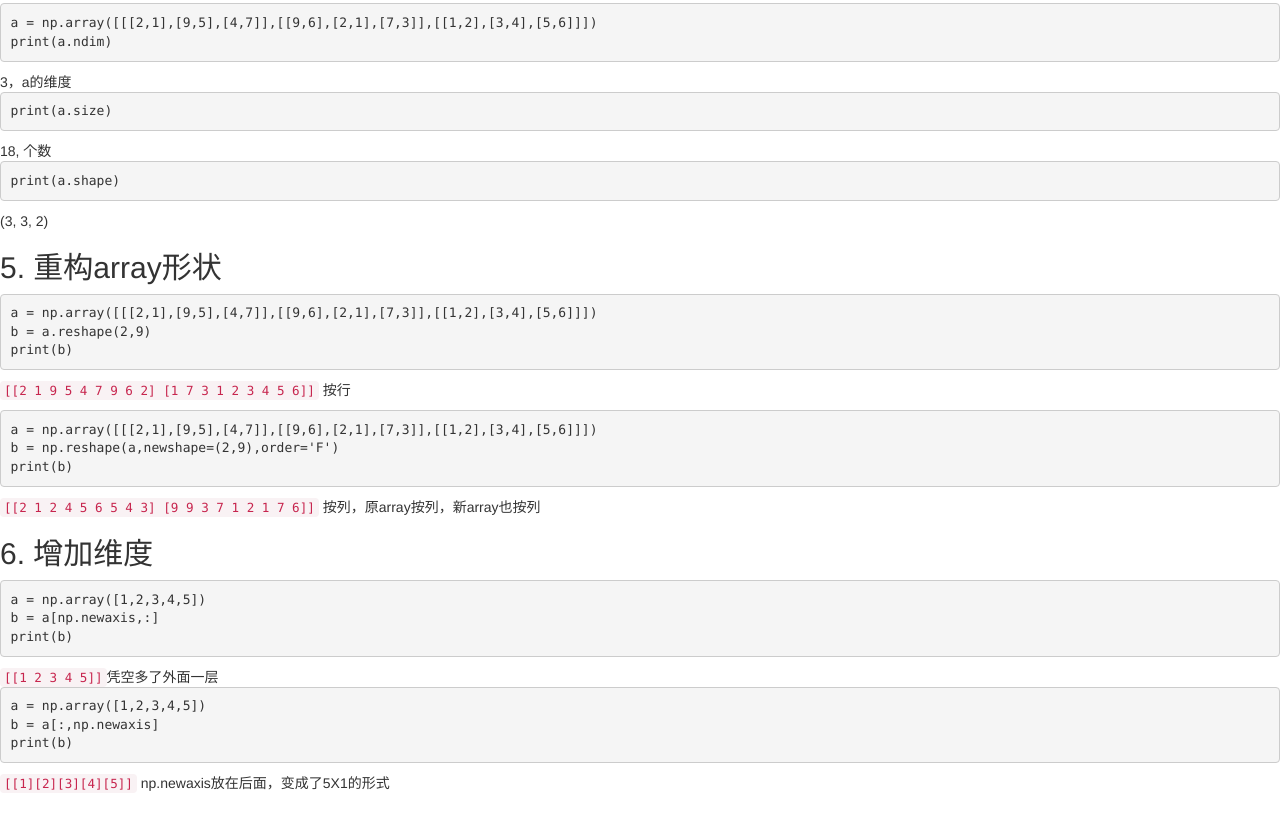
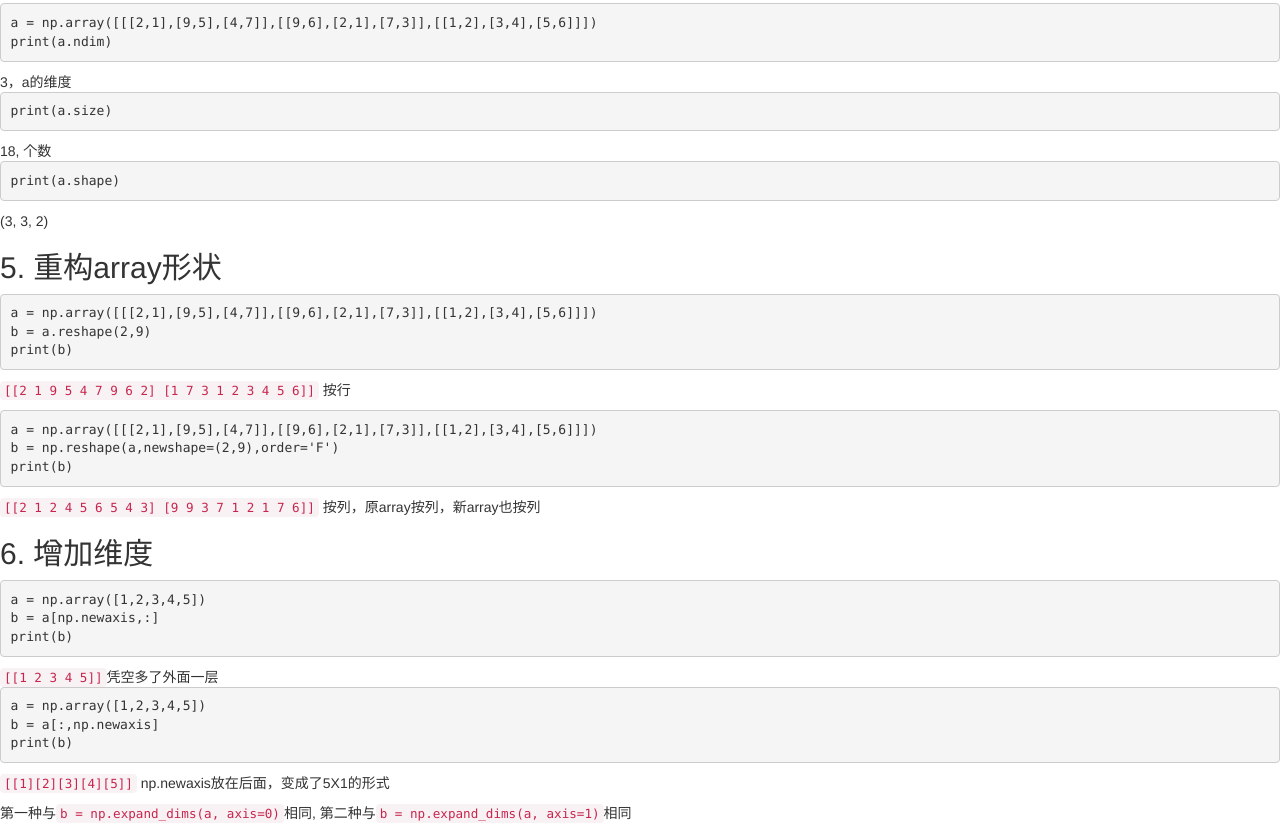
Before and after one commit to haukewagner/haukewagner.github.io, a plain HTML site: page index.html in a window 1280 px wide. Shown: the part 1129-1952 px from the top of the page. Drawn offline with nearby package versions, Linux system fonts and the light colour scheme.

Commit message:
Update index.html

```diff
--- a/index.html
+++ b/index.html
@@ -142,5 +142,10 @@ print(b)
 <p>
 <code>[[1][2][3][4][5]]</code>   np.newaxis放在后面，变成了5X1的形式
 </p>
+
+第一种与<code>b = np.expand_dims(a, axis=0)</code>相同,
+第二种与<code>b = np.expand_dims(a, axis=1)</code>相同
+
+
 </body>
 </html>
```
